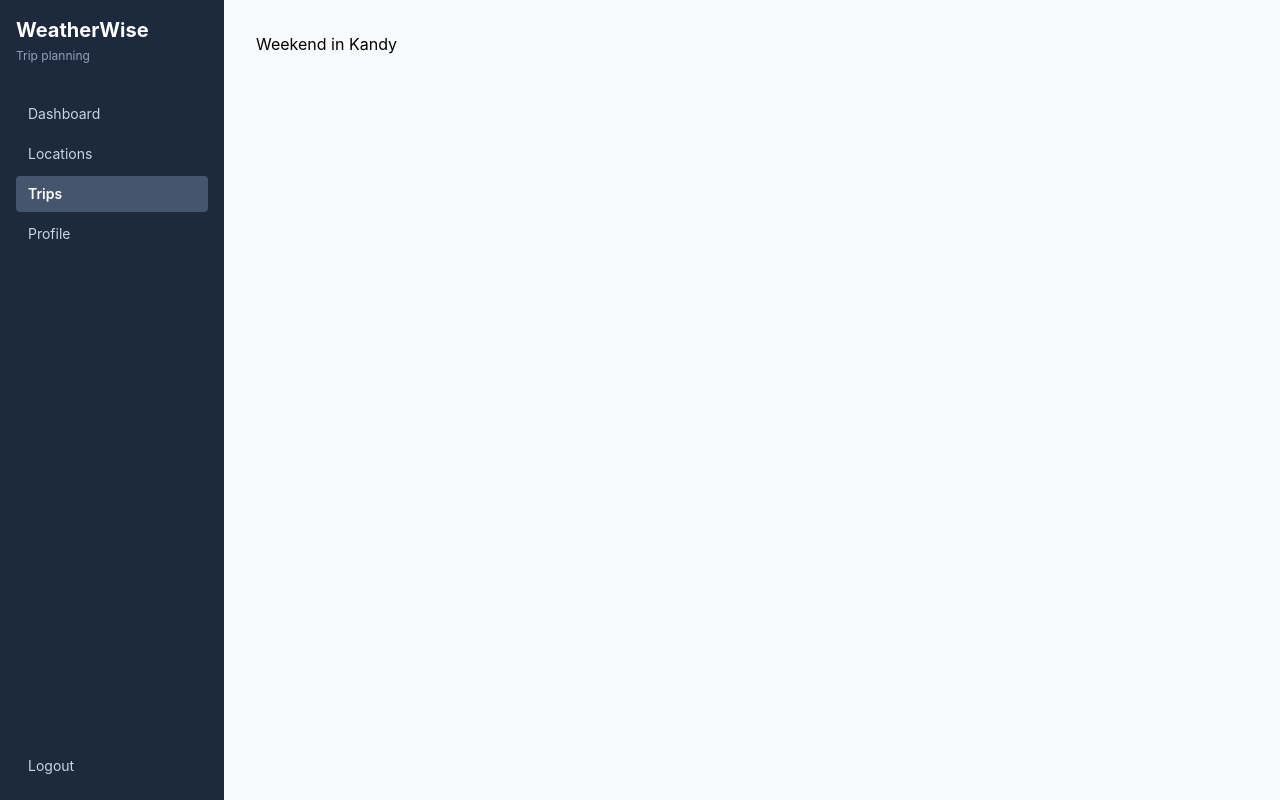
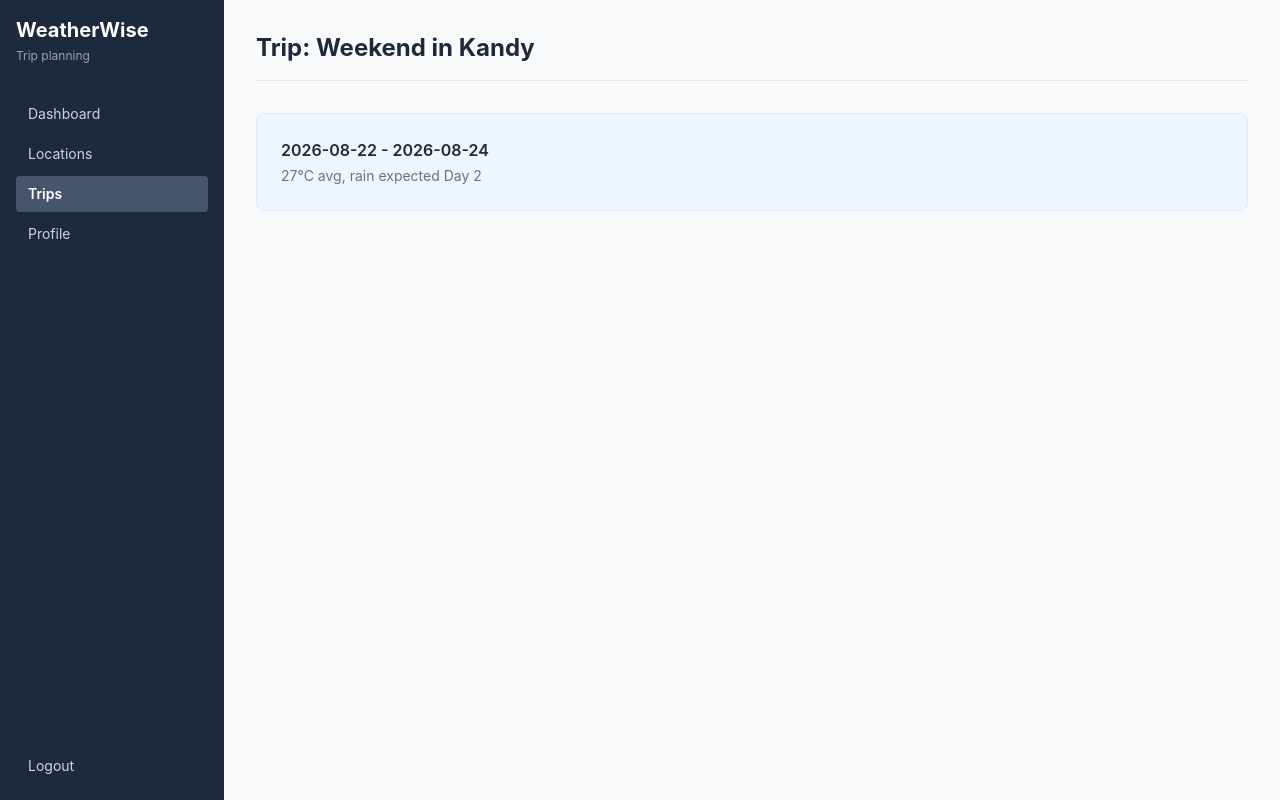
Before and after one commit to Maryam0406/WeatherWise_frontend, a React (Vite) app: page /trips/1 in a window 1280 px wide. Built offline with nearby package versions, Linux system fonts and the light colour scheme.

Commit message:
added trip detail header and forecast summary

```diff
--- a/src/pages/TripDetail.jsx
+++ b/src/pages/TripDetail.jsx
@@ -13,7 +13,16 @@ function TripDetail({ trips }) {
 
   return (
     <div className="p-8">
-      <h1>{trip.name}</h1>
+      <div className="flex justify-between items-center mb-8 pb-4 border-b border-gray-200">
+        <h1 className="text-2xl font-bold text-gray-800">Trip: {trip.name}</h1>
+      </div>
+
+      < div className="bg-blue-50 border border-blue-100 rounded-lg p-6 mb-8">
+        <p className="font-semibold text-gray-800">
+          {trip.start_date} - {trip.end_date}
+        </p>
+        <p className="text-sm text-gray-500 mt-1">{trip.forecast_summary}</p>
+        </div>
     </div>
   );
 }
```
